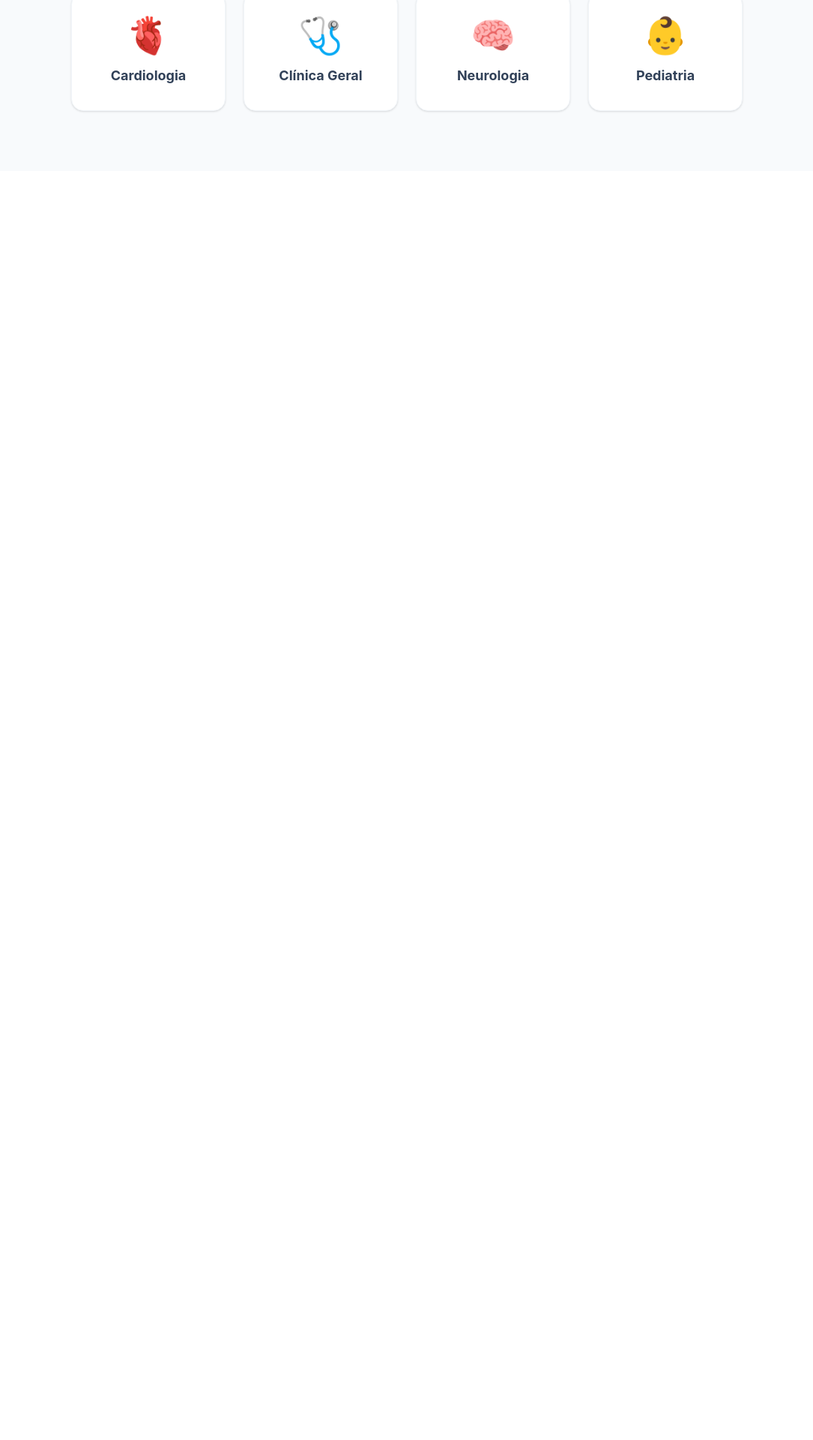
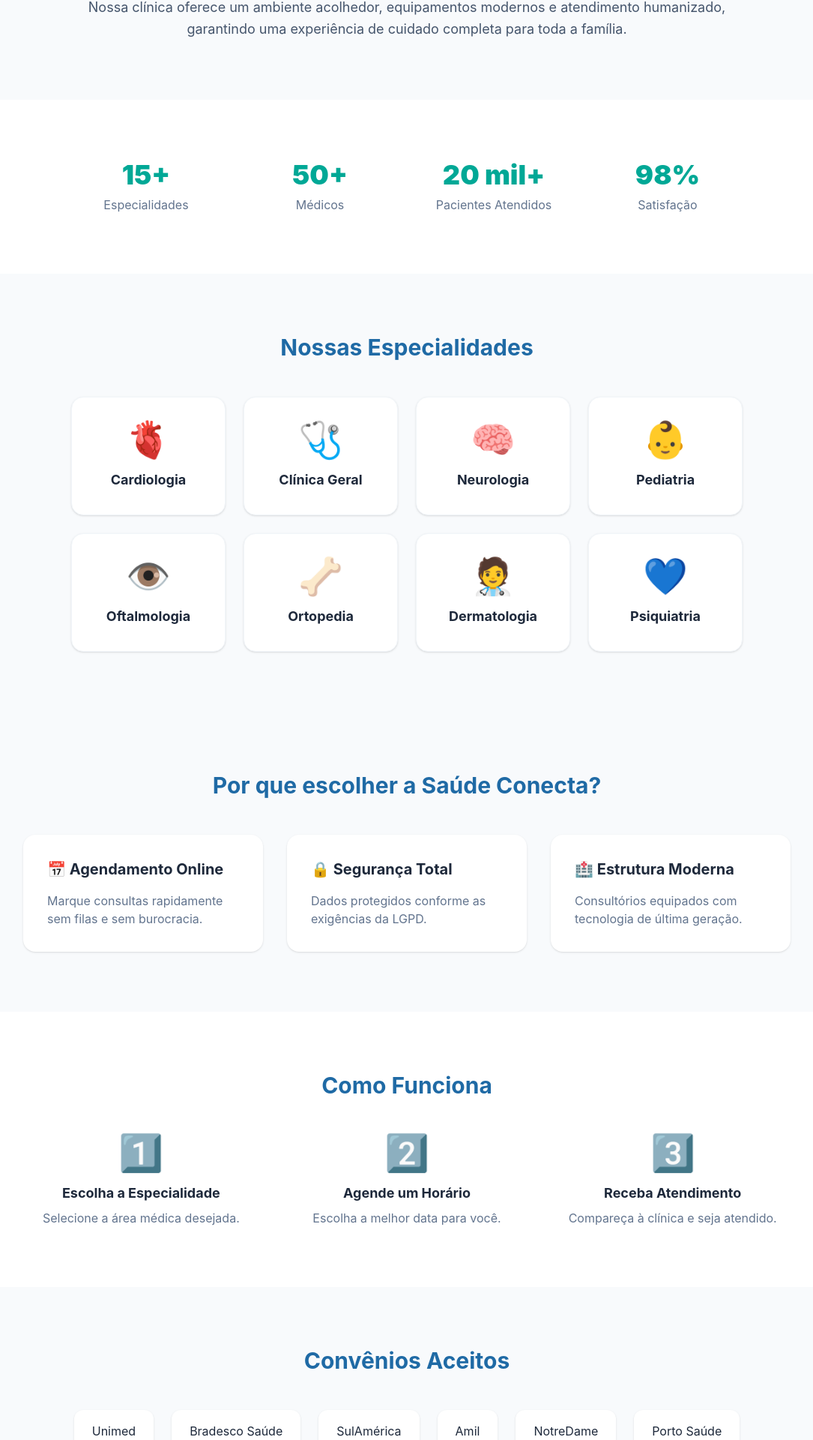
Before and after one commit to gusthls/saude-conecta, a React (Vite) app in the folder frontend/: page / in a window 1280 px wide. Shown: the part 702-2622 px from the top of the page at 75% size, without its empty margins (97-1182 px from the left). Before the commit the page ends 930 px from the top, so only its background shows below. Built offline with nearby package versions, Linux system fonts and the light colour scheme.

Commit message:
Adição de informações sobre a clinica na home page

```diff
--- a/frontend/src/pages/Home.tsx
+++ b/frontend/src/pages/Home.tsx
@@ -18,6 +18,7 @@ export function Home({ onNavigateToLogin }: HomeProps) {
               className="w-full h-full object-contain rounded-full"
             />
           </div>
+
           <span className="font-extrabold text-[#1f6aa5] text-xl tracking-tight">
             Saúde Conecta
           </span>
@@ -31,14 +32,18 @@ export function Home({ onNavigateToLogin }: HomeProps) {
         </button>
       </nav>
 
-      {/* HERO SECTION */}
+      {/* HERO */}
       <header className="w-full text-center bg-white px-6 py-20 border-b border-slate-200 flex flex-col items-center">
         <h1 className="text-4xl md:text-5xl font-black text-[#1f6aa5] max-w-3xl leading-tight mb-6">
           Seu bem-estar a um clique de distância
         </h1>
+
         <p className="text-base md:text-lg text-slate-500 max-w-2xl leading-relaxed mb-8">
-          Agende suas consultas, gerencie seus horários e conecte-se com os melhores profissionais de saúde em uma única plataforma prática, moderna e segura.
+          Agende suas consultas, gerencie seus horários e conecte-se com os
+          melhores profissionais de saúde em uma única plataforma prática,
+          moderna e segura.
         </p>
+
         <button
           className="bg-[#00a896] hover:bg-[#1f6aa5] text-white px-9 py-4 rounded-xl font-bold text-base shadow-[0_10px_20px_rgba(0,168,150,0.3)] hover:shadow-[0_15px_25px_rgba(31,106,165,0.3)] transition-all duration-300 hover:-translate-y-1"
           onClick={onNavigateToLogin}
@@ -47,53 +52,321 @@ export function Home({ onNavigateToLogin }: HomeProps) {
         </button>
       </header>
 
-      {/* SPECIALTIES SECTION */}
+      {/* SOBRE NÓS */}
+      <section className="w-full bg-slate-50 py-20 px-[10%]">
+        <div className="max-w-6xl mx-auto text-center">
+          <h2 className="text-3xl font-bold text-[#1f6aa5] mb-6">
+            Sobre a Saúde Conecta
+          </h2>
+
+          <p className="text-slate-600 max-w-4xl mx-auto leading-relaxed text-lg">
+            A Saúde Conecta nasceu com a missão de aproximar pacientes e
+            profissionais através da tecnologia. Nossa clínica oferece um
+            ambiente acolhedor, equipamentos modernos e atendimento humanizado,
+            garantindo uma experiência de cuidado completa para toda a família.
+          </p>
+        </div>
+      </section>
+
+      {/* INDICADORES */}
+      <section className="w-full py-20 bg-white">
+        <div className="max-w-6xl mx-auto px-[10%]">
+          <div className="grid md:grid-cols-4 gap-8 text-center">
+            <div>
+              <h3 className="text-4xl font-black text-[#00a896]">15+</h3>
+              <p className="text-slate-500 mt-2">Especialidades</p>
+            </div>
+
+            <div>
+              <h3 className="text-4xl font-black text-[#00a896]">50+</h3>
+              <p className="text-slate-500 mt-2">Médicos</p>
+            </div>
+
+            <div>
+              <h3 className="text-4xl font-black text-[#00a896]">20 mil+</h3>
+              <p className="text-slate-500 mt-2">Pacientes Atendidos</p>
+            </div>
+
+            <div>
+              <h3 className="text-4xl font-black text-[#00a896]">98%</h3>
+              <p className="text-slate-500 mt-2">Satisfação</p>
+            </div>
+          </div>
+        </div>
+      </section>
+
+      {/* ESPECIALIDADES */}
       <section className="w-full max-w-6xl px-[10%] py-20">
         <h2 className="text-center text-3xl font-bold text-[#1f6aa5] mb-12">
           Nossas Especialidades
         </h2>
 
-        {/* GRID */}
         <div className="grid grid-cols-1 sm:grid-cols-2 md:grid-cols-4 gap-6">
 
-          {/* Card 1 */}
           <div
             onClick={onNavigateToLogin}
             className="bg-white p-8 rounded-2xl text-center border border-slate-100 shadow-sm hover:shadow-xl hover:border-[#00a896] transition-all duration-300 hover:-translate-y-2 cursor-pointer group"
           >
-            <span className="text-5xl block mb-4 transition-transform duration-300 group-hover:scale-110">🫀</span>
-            <h3 className="font-bold text-slate-700 text-lg group-hover:text-[#1f6aa5] transition-colors">Cardiologia</h3>
+            <span className="text-5xl block mb-4">🫀</span>
+            <h3 className="font-bold text-lg">Cardiologia</h3>
           </div>
 
-          {/* Card 2 */}
           <div
             onClick={onNavigateToLogin}
             className="bg-white p-8 rounded-2xl text-center border border-slate-100 shadow-sm hover:shadow-xl hover:border-[#00a896] transition-all duration-300 hover:-translate-y-2 cursor-pointer group"
           >
-            <span className="text-5xl block mb-4 transition-transform duration-300 group-hover:scale-110">🩺</span>
-            <h3 className="font-bold text-slate-700 text-lg group-hover:text-[#1f6aa5] transition-colors">Clínica Geral</h3>
+            <span className="text-5xl block mb-4">🩺</span>
+            <h3 className="font-bold text-lg">Clínica Geral</h3>
           </div>
 
-          {/* Card 3 */}
           <div
             onClick={onNavigateToLogin}
             className="bg-white p-8 rounded-2xl text-center border border-slate-100 shadow-sm hover:shadow-xl hover:border-[#00a896] transition-all duration-300 hover:-translate-y-2 cursor-pointer group"
           >
-            <span className="text-5xl block mb-4 transition-transform duration-300 group-hover:scale-110">🧠</span>
-            <h3 className="font-bold text-slate-700 text-lg group-hover:text-[#1f6aa5] transition-colors">Neurologia</h3>
+            <span className="text-5xl block mb-4">🧠</span>
+            <h3 className="font-bold text-lg">Neurologia</h3>
           </div>
 
-          {/* Card 4 */}
           <div
             onClick={onNavigateToLogin}
             className="bg-white p-8 rounded-2xl text-center border border-slate-100 shadow-sm hover:shadow-xl hover:border-[#00a896] transition-all duration-300 hover:-translate-y-2 cursor-pointer group"
           >
-            <span className="text-5xl block mb-4 transition-transform duration-300 group-hover:scale-110">👶</span>
-            <h3 className="font-bold text-slate-700 text-lg group-hover:text-[#1f6aa5] transition-colors">Pediatria</h3>
+            <span className="text-5xl block mb-4">👶</span>
+            <h3 className="font-bold text-lg">Pediatria</h3>
+          </div>
+
+          <div
+            onClick={onNavigateToLogin}
+            className="bg-white p-8 rounded-2xl text-center border border-slate-100 shadow-sm hover:shadow-xl hover:border-[#00a896] transition-all duration-300 hover:-translate-y-2 cursor-pointer group"
+          >
+            <span className="text-5xl block mb-4">👁️</span>
+            <h3 className="font-bold text-lg">Oftalmologia</h3>
+          </div>
+
+          <div
+            onClick={onNavigateToLogin}
+            className="bg-white p-8 rounded-2xl text-center border border-slate-100 shadow-sm hover:shadow-xl hover:border-[#00a896] transition-all duration-300 hover:-translate-y-2 cursor-pointer group"
+          >
+            <span className="text-5xl block mb-4">🦴</span>
+            <h3 className="font-bold text-lg">Ortopedia</h3>
+          </div>
+
+          <div
+            onClick={onNavigateToLogin}
+            className="bg-white p-8 rounded-2xl text-center border border-slate-100 shadow-sm hover:shadow-xl hover:border-[#00a896] transition-all duration-300 hover:-translate-y-2 cursor-pointer group"
+          >
+            <span className="text-5xl block mb-4">🧑‍⚕️</span>
+            <h3 className="font-bold text-lg">Dermatologia</h3>
+          </div>
+
+          <div
+            onClick={onNavigateToLogin}
+            className="bg-white p-8 rounded-2xl text-center border border-slate-100 shadow-sm hover:shadow-xl hover:border-[#00a896] transition-all duration-300 hover:-translate-y-2 cursor-pointer group"
+          >
+            <span className="text-5xl block mb-4">💙</span>
+            <h3 className="font-bold text-lg">Psiquiatria</h3>
           </div>
 
         </div>
       </section>
+
+      {/* DIFERENCIAIS */}
+      <section className="w-full bg-slate-50 py-20 px-[10%]">
+        <h2 className="text-center text-3xl font-bold text-[#1f6aa5] mb-12">
+          Por que escolher a Saúde Conecta?
+        </h2>
+
+        <div className="grid md:grid-cols-3 gap-8 max-w-6xl mx-auto">
+          <div className="bg-white p-8 rounded-2xl shadow-sm">
+            <h3 className="font-bold text-xl mb-4">📅 Agendamento Online</h3>
+            <p className="text-slate-500">
+              Marque consultas rapidamente sem filas e sem burocracia.
+            </p>
+          </div>
+
+          <div className="bg-white p-8 rounded-2xl shadow-sm">
+            <h3 className="font-bold text-xl mb-4">🔒 Segurança Total</h3>
+            <p className="text-slate-500">
+              Dados protegidos conforme as exigências da LGPD.
+            </p>
+          </div>
+
+          <div className="bg-white p-8 rounded-2xl shadow-sm">
+            <h3 className="font-bold text-xl mb-4">🏥 Estrutura Moderna</h3>
+            <p className="text-slate-500">
+              Consultórios equipados com tecnologia de última geração.
+            </p>
+          </div>
+        </div>
+      </section>
+
+      {/* COMO FUNCIONA */}
+      <section className="w-full py-20 bg-white px-[10%]">
+        <h2 className="text-center text-3xl font-bold text-[#1f6aa5] mb-12">
+          Como Funciona
+        </h2>
+
+        <div className="grid md:grid-cols-3 gap-10 max-w-6xl mx-auto text-center">
+          <div>
+            <div className="text-5xl mb-4">1️⃣</div>
+            <h3 className="font-bold mb-2">Escolha a Especialidade</h3>
+            <p className="text-slate-500">
+              Selecione a área médica desejada.
+            </p>
+          </div>
+
+          <div>
+            <div className="text-5xl mb-4">2️⃣</div>
+            <h3 className="font-bold mb-2">Agende um Horário</h3>
+            <p className="text-slate-500">
+              Escolha a melhor data para você.
+            </p>
+          </div>
+
+          <div>
+            <div className="text-5xl mb-4">3️⃣</div>
+            <h3 className="font-bold mb-2">Receba Atendimento</h3>
+            <p className="text-slate-500">
+              Compareça à clínica e seja atendido.
+            </p>
+          </div>
+        </div>
+      </section>
+
+      {/* CONVÊNIOS */}
+      <section className="w-full bg-slate-50 py-20 px-[10%]">
+        <h2 className="text-center text-3xl font-bold text-[#1f6aa5] mb-12">
+          Convênios Aceitos
+        </h2>
+
+        <div className="flex flex-wrap justify-center gap-6">
+          {[
+            "Unimed",
+            "Bradesco Saúde",
+            "SulAmérica",
+            "Amil",
+            "NotreDame",
+            "Porto Saúde",
+          ].map((item) => (
+            <span
+              key={item}
+              className="bg-white px-6 py-4 rounded-xl shadow"
+            >
+              {item}
+            </span>
+          ))}
+        </div>
+      </section>
+
+      {/* DEPOIMENTOS */}
+      <section className="w-full py-20 bg-white px-[10%]">
+        <h2 className="text-center text-3xl font-bold text-[#1f6aa5] mb-12">
+          O que nossos pacientes dizem
+        </h2>
+
+        <div className="grid md:grid-cols-3 gap-8 max-w-6xl mx-auto">
+          <div className="bg-slate-50 p-8 rounded-2xl">
+            <p className="italic">
+              "Atendimento excelente e muito rápido."
+            </p>
+            <h4 className="font-bold mt-4">Maria Oliveira</h4>
+          </div>
+
+          <div className="bg-slate-50 p-8 rounded-2xl">
+            <p className="italic">
+              "Sistema simples e médicos extremamente atenciosos."
+            </p>
+            <h4 className="font-bold mt-4">Carlos Santos</h4>
+          </div>
+
+          <div className="bg-slate-50 p-8 rounded-2xl">
+            <p className="italic">
+              "A melhor experiência que já tive em uma clínica."
+            </p>
+            <h4 className="font-bold mt-4">Fernanda Costa</h4>
+          </div>
+        </div>
+      </section>
+
+      {/* PARCEIROS */}
+      <section className="w-full py-20 bg-slate-50">
+        <h2 className="text-center text-3xl font-bold text-[#1f6aa5] mb-12">
+          Instituições Parceiras
+        </h2>
+
+        <div className="flex flex-wrap justify-center gap-8 text-xl font-semibold text-slate-500">
+          <span>Hospital Vida+</span>
+          <span>Laboratório Prime</span>
+          <span>Instituto Bem Estar</span>
+          <span>Centro Médico São Lucas</span>
+          <span>Clínica Prevent Care</span>
+        </div>
+      </section>
+
+      {/* CTA */}
+      <section className="w-full bg-[#1f6aa5] text-white py-20 text-center">
+        <h2 className="text-4xl font-black mb-4">
+          Cuide da sua saúde hoje mesmo
+        </h2>
+
+        <p className="mb-8 text-lg opacity-90">
+          Agende sua consulta em poucos minutos.
+        </p>
+
+        <button
+          onClick={onNavigateToLogin}
+          className="bg-[#00a896] px-8 py-4 rounded-xl font-bold hover:scale-105 transition"
+        >
+          Agendar Agora
+        </button>
+      </section>
+
+      {/* FOOTER */}
+      <footer className="w-full bg-slate-900 text-white py-12 px-[10%]">
+        <div className="max-w-6xl mx-auto grid md:grid-cols-4 gap-10">
+
+          <div>
+            <h3 className="font-bold text-xl mb-4">Saúde Conecta</h3>
+            <p className="text-slate-400">
+              Tecnologia e saúde conectando pessoas ao cuidado que elas merecem.
+            </p>
+          </div>
+
+          <div>
+            <h4 className="font-semibold mb-4">Serviços</h4>
+            <ul className="space-y-2 text-slate-400">
+              <li>Consultas</li>
+              <li>Exames</li>
+              <li>Check-up</li>
+              <li>Retornos</li>
+            </ul>
+          </div>
+
+          <div>
+            <h4 className="font-semibold mb-4">Contato</h4>
+            <ul className="space-y-2 text-slate-400">
+              <li>(11) 4000-2026</li>
+              <li>contato@saudeconecta.com.br</li>
+              <li>São Paulo - SP</li>
+            </ul>
+          </div>
+
+          <div>
+            <h4 className="font-semibold mb-4">Horário</h4>
+            <ul className="space-y-2 text-slate-400">
+              <li>Seg a Sex: 07h às 20h</li>
+              <li>Sábado: 08h às 14h</li>
+              <li>Domingo: Fechado</li>
+            </ul>
+          </div>
+
+        </div>
+
+        <div className="border-t border-slate-800 mt-10 pt-6 text-center text-slate-500">
+          © 2026 Saúde Conecta. Todos os direitos reservados.
+        </div>
+      </footer>
+
     </div>
   );
 }
```
